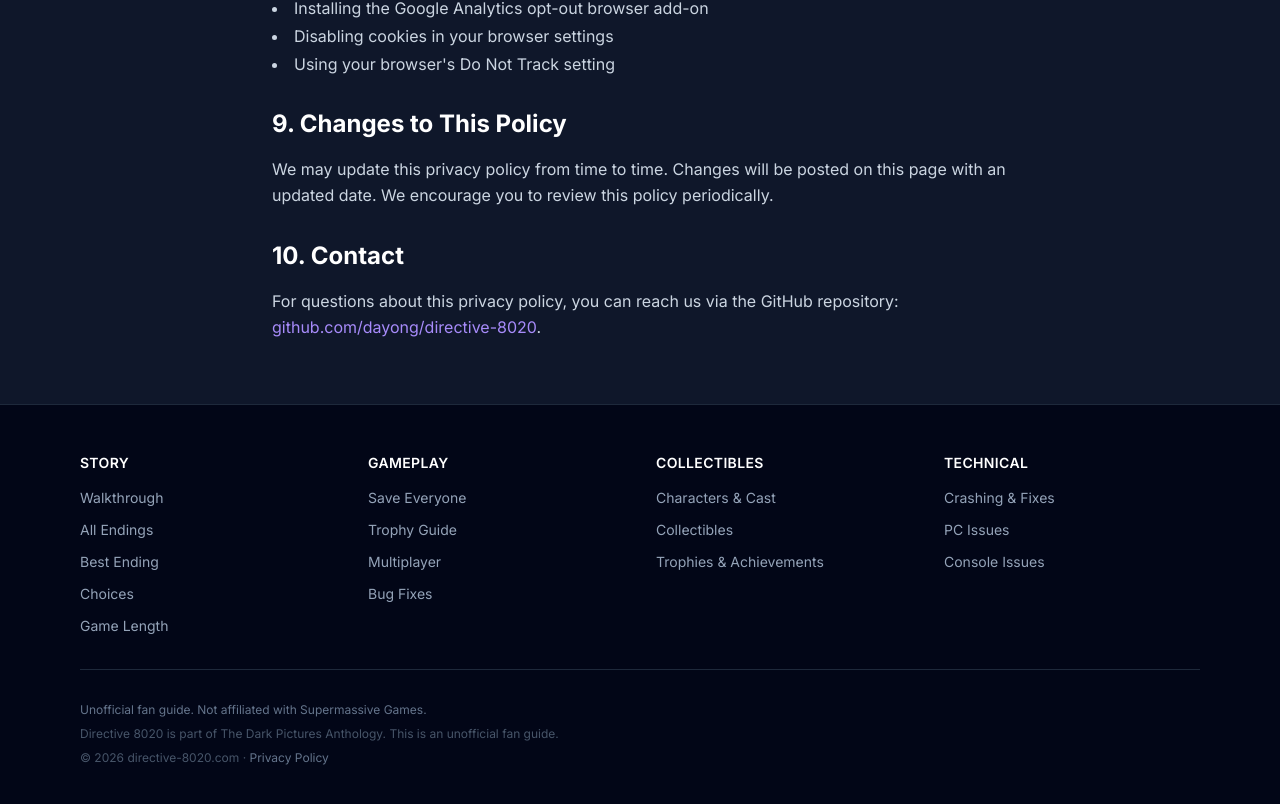
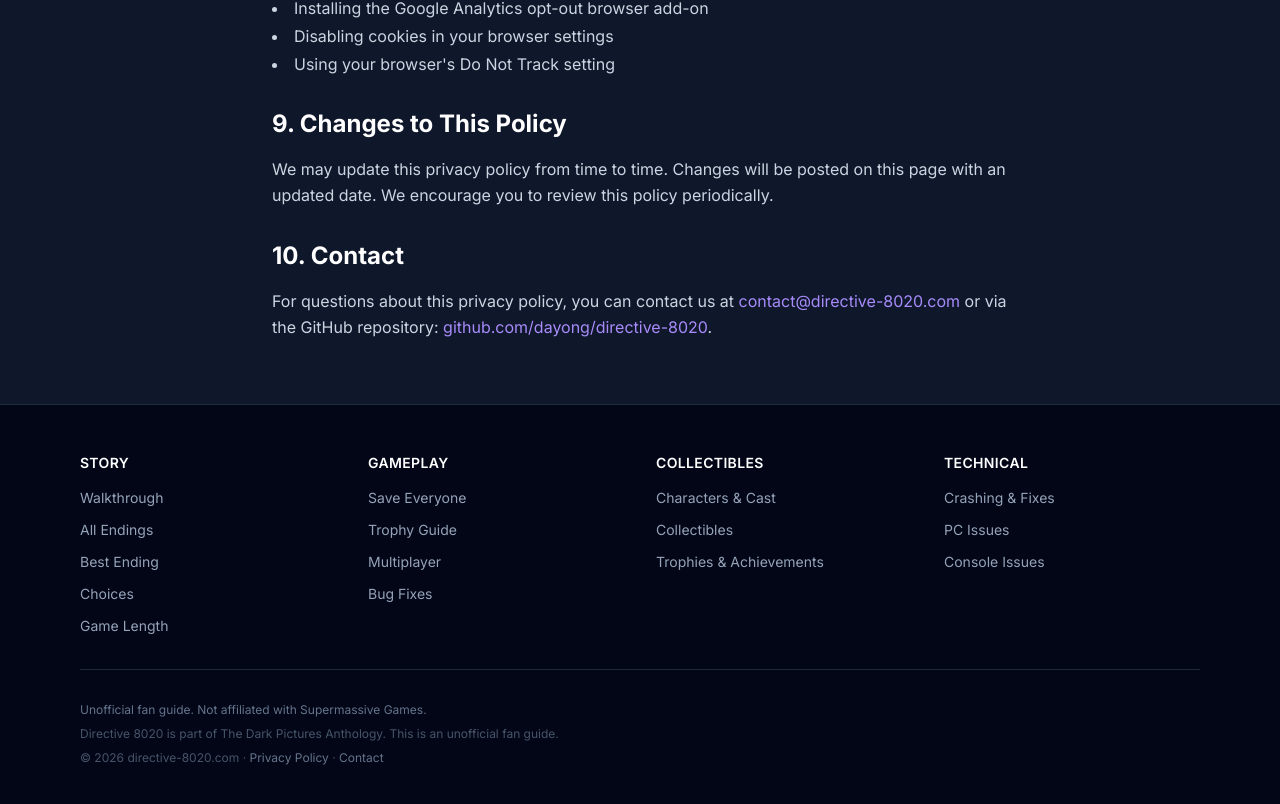
Before and after one commit to dayong/directive-8020, a Next.js app: page /privacy-policy in a window 1280 px wide. Shown: the part 2125-2929 px from the top of the page. Built offline with nearby package versions, Linux system fonts and the light colour scheme; no server answers.

Commit message:
Add contact email to footer and privacy policy page

```diff
--- a/app/privacy-policy/page.tsx
+++ b/app/privacy-policy/page.tsx
@@ -190,8 +190,11 @@
 
         <h2>10. Contact</h2>
         <p>
-          For questions about this privacy policy, you can reach us via the
-          GitHub repository:{' '}
+          For questions about this privacy policy, you can contact us at{' '}
+          <a href="mailto:contact@directive-8020.com" className="text-violet-400 hover:underline">
+            contact@directive-8020.com
+          </a>{' '}
+          or via the GitHub repository:{' '}
           <a
             href="https://github.com/dayong/directive-8020"
             className="text-violet-400 hover:underline"
--- a/components/layout/Footer.tsx
+++ b/components/layout/Footer.tsx
@@ -54,6 +54,10 @@
             <Link href="/privacy-policy" className="text-slate-500 hover:text-violet-400 transition-colors">
               Privacy Policy
             </Link>
+            {' '}&middot;{' '}
+            <a href="mailto:contact@directive-8020.com" className="text-slate-500 hover:text-violet-400 transition-colors">
+              Contact
+            </a>
           </p>
         </div>
       </div>
```
